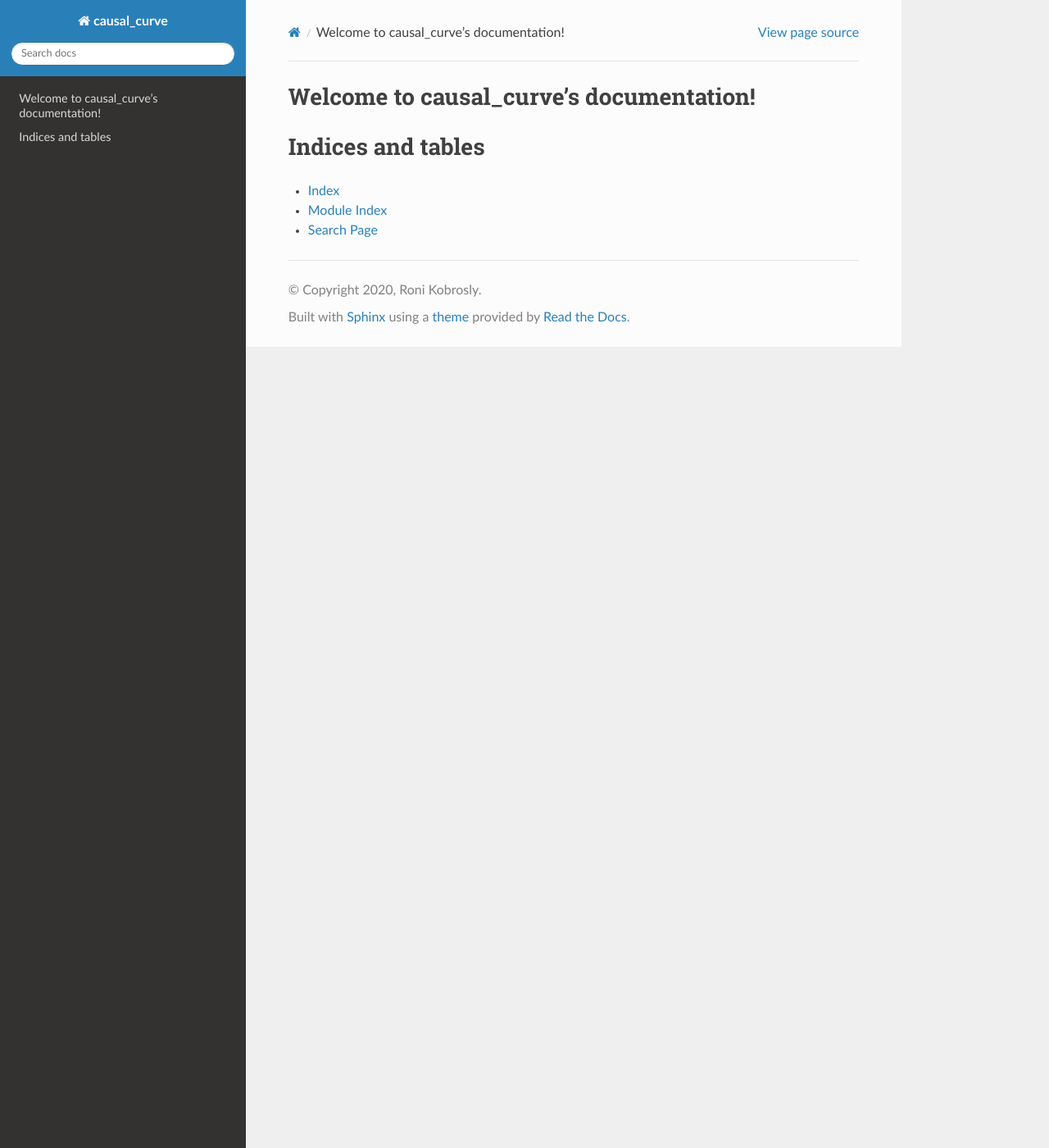
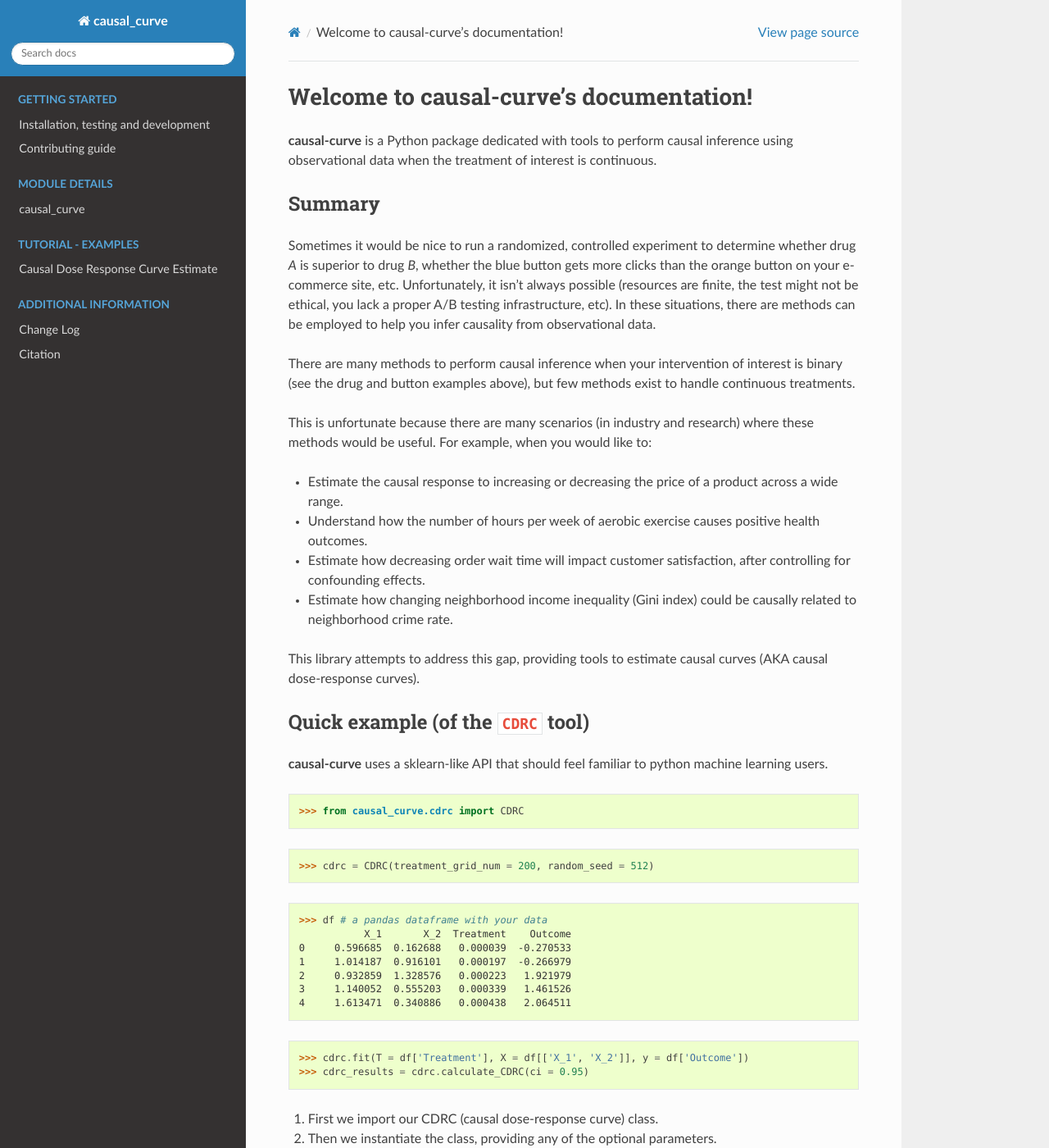
Before and after one commit to ronikobrosly/causal-curve, a Sphinx documentation site: the page built from docs/index.rst, in a window 1280 px wide and 1400 px high. Shown: the whole window at 82% size. Built offline with Sphinx 7.4.7 and the Read the Docs theme 2.0.0, drawn with Linux system fonts in a browser that asks for light colours; some of the changed text lies outside the part shown.

Commit message:
added new pages to documentation

```diff
--- /dev/null
+++ b/docs/CDRC_example.rst
@@ -0,0 +1,10 @@
+.. _CDRC_example:
+
+===================================
+Causal Dose Response Curve Estimate
+===================================
+
+Introduction
+------------
+
+A causal dose-response curve
--- /dev/null
+++ b/docs/contribute.rst
@@ -0,0 +1,182 @@
+.. _contribute:
+
+==================
+Contributing guide
+==================
+
+Thank you for considering contributing to causal-curve. Contributions from anyone
+are welcomed. There are many ways to contribute to the package, such as
+reporting bugs, adding new features and improving the documentation. The
+following sections give more details on how to contribute.
+
+**Important links**:
+
+- The project is hosted on GitHub: https://github.com/ronikobrosly/causal-curve
+
+
+Submitting a bug report or a feature request
+--------------------------------------------
+
+If you experience a bug using causal-curve or if you would like to see a new
+feature being added to the package, feel free to open an issue on GitHub:
+https://github.com/ronikobrosly/causal-curve/issues
+
+Bug report
+^^^^^^^^^^
+
+A good bug report usually contains:
+
+- a description of the bug,
+- a self-contained example to reproduce the bug if applicable,
+- a description of the difference between the actual and expected results,
+- the versions of the dependencies of causal-curve.
+
+The last point can easily be done with the following commands::
+
+    import numpy; print("NumPy", numpy.__version__)
+
+These guidelines make reproducing the bug easier, which make fixing it easier.
+
+
+Feature request
+^^^^^^^^^^^^^^^
+
+A good feature request usually contains:
+
+- a description of the requested feature,
+- a description of the relevance of this feature to time series classification,
+- references if applicable, with links to the papers if they are in open access.
+
+This makes reviewing the relevance of the requested feature easier.
+
+
+Contributing code
+-----------------
+
+In order to contribute code, you need to create a pull request on
+https://github.com/ronikobrosly/causal-curve/pulls
+
+How to contribute
+^^^^^^^^^^^^^^^^^
+
+To contribute to causal-curve, you need to fork the repository then submit a
+pull request:
+
+1. Fork the repository.
+
+2. Clone your fork of the causal-curve repository from your GitHub account to your
+   local disk::
+
+     git clone https://github.com/yourusername/causal-curve.git
+     cd causal-curve
+
+   where ``yourusername`` is your GitHub username.
+
+3. Install the development dependencies::
+
+      pip install pytest flake8 pylint
+
+4. Install causal-curve in editable mode::
+
+      pip install -e .
+
+5. Add the ``upstream`` remote. It creates a reference to the main repository
+   that can be used to keep your repository synchronized with the latest changes
+   on the main repository::
+
+      git remote add upstream https://github.com/ronikobrosly/causal-curve.git
+
+6. Fetch the ``upstream`` remote then create a new branch where you will make
+   your changes and switch to it::
+
+      git fetch upstream
+      git checkout -b my-feature upstream/master
+
+   where ``my-feature`` is the name of your new branch (it's good practice to have
+   an explicit name). You can now start making changes.
+
+7. Make the changes that you want on your new branch on your new local machine.
+   When you are done, add the changed files using ``git add`` and then
+   ``git commit``::
+
+      git add modified_files
+      git commit
+
+   Then push your commits to your GitHub account using ``git push``::
+
+      git push origin my-feature
+
+8. Create a pull request from your work. The base fork is the fork you
+   would like to merge changes into, that is ``ronikobrosly/causal-curve`` on the
+   ``master`` branch. The head fork is the repository where you made your
+   changes, that is ``yourusername/causal-curve`` on the ``my-feature`` branch.
+   Add a title and a description of your pull request, then click on
+   **Create Pull Request**.
+
+
+Pull request checklist
+^^^^^^^^^^^^^^^^^^^^^^
+
+Before pushing to your GitHub account, there are a few rules that are
+usually worth complying with.
+
+- **Make sure that your code passes tests**. You can do this by running the
+  whole test suite with the ``pytest`` command. If you are experienced with
+  ``pytest``, you can run specific tests that are relevant for your changes.
+  It is still worth it running the whole test suite when you are done making
+  changes since it does not take very long.
+  For more information, please refer to the
+  `pytest documentation <http://doc.pytest.org/en/latest/usage.html>`_.
+  If your code does not pass tests but you are looking for help, feel free
+  to do so (but mention it in your pull request).
+
+- **Make sure to add tests if you add new code**. It is important to test
+  new code to make sure that it behaves as expected. Ideally code coverage
+  should increase with any new pull request. You can check code coverage
+  using ``pytest-cov``::
+
+    pip install pytest-cov
+    pytest --cov causal-curve
+
+- **Make sure that the documentation renders properly**. To build the
+  documentation, please refer to the :ref:`contribute_documentation` guidelines.
+
+- **Make sure that your PR does not add PEP8 violations**. On a Unix-like
+  system, you can run ``make flake8-diff`` to only test the modified code.
+  On any platform, you can run ``flake8`` to test the whole package, but it
+  is better to only fix PEP8 violations that are related to your changes.
+  Feel free to submit another pull request if you find other PEP8 violations.
+
+.. _contribute_documentation:
+
+Contributing to the documentation
+---------------------------------
+
+Documentation is as important as code. If you see typos, find docstrings
+unclear or want to add examples illustrating functionalities provided in
+causal-curve, feel free to open an issue to report it or a pull request if you
+want to fix it.
+
+
+Building the documentation
+^^^^^^^^^^^^^^^^^^^^^^^^^^
+
+Building the documentation requires installing some additional packages::
+
+    pip install sphinx==3.0.2 sphinx-rtd-theme numpydoc
+
+To build the documentation, you must be in the ``doc`` folder::
+
+    cd doc
+
+To generate the website with the example gallery, run the following command::
+
+    make html
+
+The documentation will be generated in the ``_build/html``. You can double
+click on ``index.html`` to open the index page, which will look like
+the first page that you see on the online documentation. Then you can move to
+the pages that you modified and have a look at your changes.
+
+Finally, repeat this process until you are satisfied with your changes and
+open a pull request describing the changes you made.
--- a/docs/index.rst
+++ b/docs/index.rst
@@ -1,14 +1,107 @@
-.. causal_curve documentation master file, created by
-   sphinx-quickstart on Sun Apr 19 11:08:21 2020.
-   You can adapt this file completely to your liking, but it should at least
-   contain the root `toctree` directive.
-
-Welcome to causal_curve's documentation!
+Welcome to causal-curve's documentation!
 ========================================
 
 .. toctree::
    :maxdepth: 2
+   :hidden:
+   :caption: Getting Started
+
+   install
+   contribute
+
+.. toctree::
+  :maxdepth: 1
+  :hidden:
+  :caption: Module details
+
+  modules
+
+
+.. toctree::
+  :maxdepth: 1
+  :hidden:
+  :caption: Tutorial - Examples
+
+  CDRC_example
+
+.. toctree::
+   :maxdepth: 1
+   :hidden:
+   :caption: Additional Information
+
+   changelog
+   citation
+
+
+.. toctree::
+   :maxdepth: 2
    :caption: Contents:
+
+
+**causal-curve** is a Python package dedicated with tools to perform causal inference
+using observational data when the treatment of interest is continuous.
+
+Summary
+-------
+
+Sometimes it would be nice to run a randomized, controlled experiment to determine whether drug `A`
+is superior to drug `B`, whether the blue button gets more clicks than the orange button on your
+e-commerce site, etc. Unfortunately, it isn't always possible (resources are finite, the
+test might not be ethical, you lack a proper A/B testing infrastructure, etc).
+In these situations, there are methods can be employed to help you infer causality from observational data.
+
+There are many methods to perform causal inference when your intervention of interest is binary
+(see the drug and button examples above), but few methods exist to handle continuous treatments.
+
+This is unfortunate because there are many scenarios (in industry and research) where these methods would be useful.
+For example, when you would like to:
+
+* Estimate the causal response to increasing or decreasing the price of a product across a wide range.
+* Understand how the number of hours per week of aerobic exercise causes positive health outcomes.
+* Estimate how decreasing order wait time will impact customer satisfaction, after controlling for confounding effects.
+* Estimate how changing neighborhood income inequality (Gini index) could be causally related to neighborhood crime rate.
+
+This library attempts to address this gap, providing tools to estimate causal curves (AKA causal dose-response curves).
+
+
+Quick example (of the ``CDRC`` tool)
+--------------------------------------
+
+**causal-curve** uses a sklearn-like API that should feel familiar to python machine learning users.
+
+>>> from causal_curve.cdrc import CDRC
+
+>>> cdrc = CDRC(treatment_grid_num = 200, random_seed = 512)
+
+>>> df # a pandas dataframe with your data
+           X_1       X_2  Treatment    Outcome
+0     0.596685  0.162688   0.000039  -0.270533
+1     1.014187  0.916101   0.000197  -0.266979
+2     0.932859  1.328576   0.000223   1.921979
+3     1.140052  0.555203   0.000339   1.461526
+4     1.613471  0.340886   0.000438   2.064511
+
+>>> cdrc.fit(T = df['Treatment'], X = df[['X_1', 'X_2']], y = df['Outcome'])
+>>> cdrc_results = cdrc.calculate_CDRC(ci = 0.95)
+
+1. First we import our CDRC (causal dose-response curve) class.
+
+2. Then we instantiate the class, providing any of the optional parameters.
+
+3. Prepare and organized your treatment, covariate, and outcome data into a pandas dataframe.
+
+4. Fit the load the training and test sets by calling the ``.fit()`` method.
+
+5. Estimate the points of the causal curve (along with 95% confidence interval bounds) with the ``.calculate_CDRC()`` method.
+
+6. Explore or plot your results!
+
+
+`Getting started <install.html>`_
+---------------------------------
+
+Information to install, test, and contribute to the package.
+
 
 
 
```
Also changed, not shown: README.md (+3 -9 lines), docs/changelog.rst (added, +10 -0 lines), docs/citation.rst (added, +7 -0 lines), docs/install.rst (added, +49 -0 lines).
